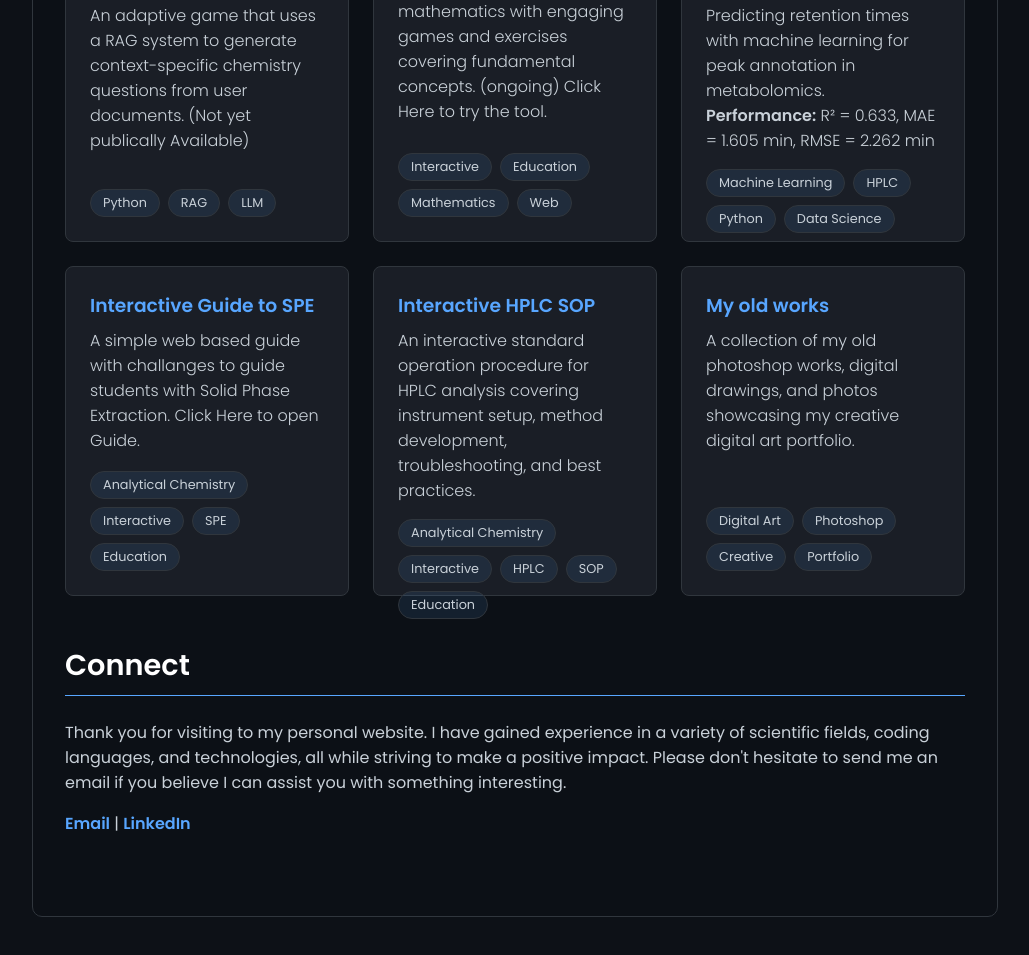
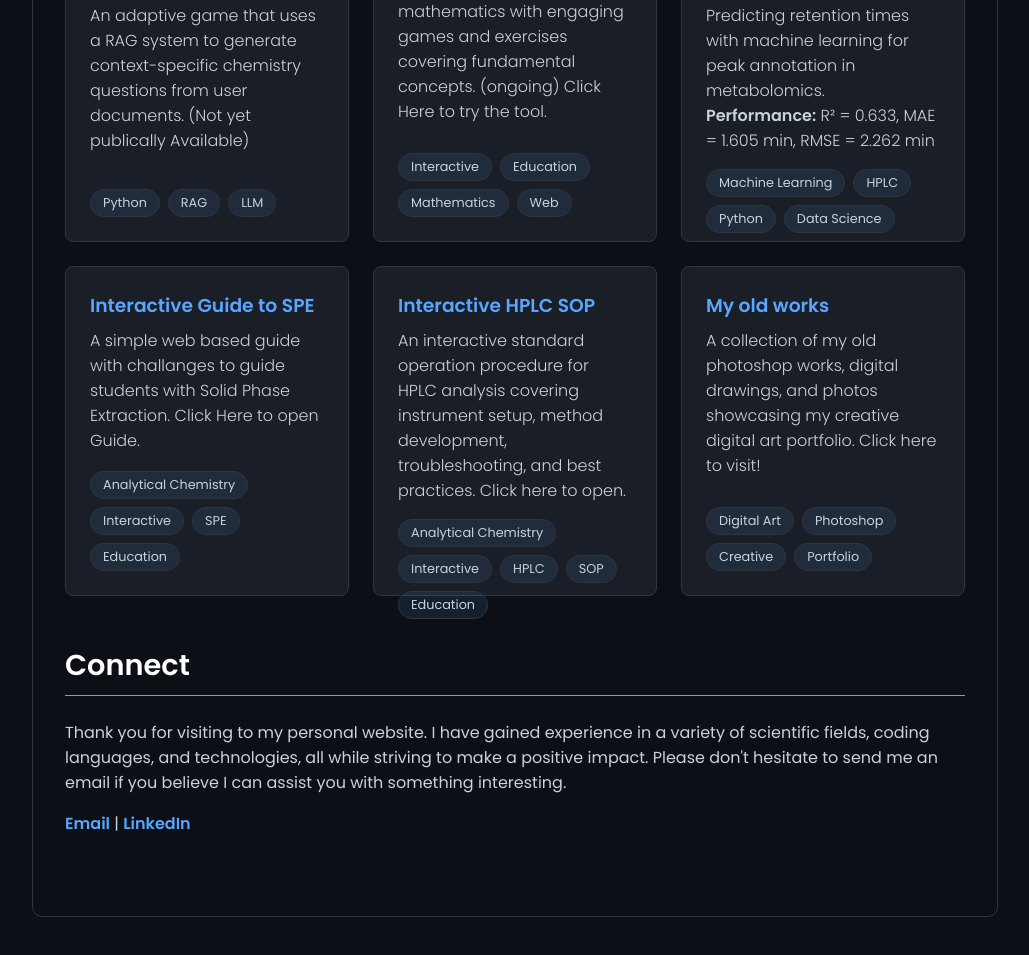
Before and after one commit to ChathuraRatnayake997/chathuraratnayake997.github.io, a plain HTML site: page index.html in a window 1280 px wide. Shown: the part 1463-2418 px from the top of the page, without its empty margins (125-1154 px from the left). Drawn offline with Linux system fonts and the light colour scheme.

Commit message:
Update index.html

```diff
--- a/index.html
+++ b/index.html
@@ -104,8 +104,8 @@
                     <a href="https://chathuraratnayake997.github.io/mathmaze/" target="_blank"><div class="node"><h3>Mathmaze</h3><p>An interactive tool to learn mathematics with engaging games and exercises covering fundamental concepts. (ongoing) Click Here to try the tool. </p><div class="project-tags"><span>Interactive</span><span>Education</span><span>Mathematics</span><span>Web</span></div></div></a>
                     <a href="https://chathuraratnayake997.github.io/Retention_Time_Prediction/" target="_blank"><div class="node"><h3>Chromatographic study to improve separation</h3><p>Predicting retention times with machine learning for peak annotation in metabolomics.</p><p><strong>Performance:</strong> R² = 0.633, MAE = 1.605 min, RMSE = 2.262 min</p><div class="project-tags"><span>Machine Learning</span><span>HPLC</span><span>Python</span><span>Data Science</span></div></div></a>
                     <a href="https://chathuraratnayake997.github.io/SPEGuide/" target="_blank"><div class="node"><h3>Interactive Guide to SPE</h3><p>A simple web based guide with challanges to guide students with Solid Phase Extraction. Click Here to open Guide. </p><div class="project-tags"><span>Analytical Chemistry</span><span>Interactive</span><span>SPE</span><span>Education</span></div></div></a>
-                    <a href="https://chathuraratnayake997.github.io/HPLCSOP/" target="_blank"><div class="node"><h3>Interactive HPLC SOP</h3><p>An interactive standard operation procedure for HPLC analysis covering instrument setup, method development, troubleshooting, and best practices.</p><div class="project-tags"><span>Analytical Chemistry</span><span>Interactive</span><span>HPLC</span><span>SOP</span><span>Education</span></div></div></a>
-                    <a href="https://chathuraratnayake997.github.io/chathuraOS/" target="_blank"><div class="node"><h3>My old works</h3><p>A collection of my old photoshop works, digital drawings, and photos showcasing my creative digital art portfolio.</p><div class="project-tags"><span>Digital Art</span><span>Photoshop</span><span>Creative</span><span>Portfolio</span></div></div></a>
+                    <a href="https://chathuraratnayake997.github.io/HPLCSOP/" target="_blank"><div class="node"><h3>Interactive HPLC SOP</h3><p>An interactive standard operation procedure for HPLC analysis covering instrument setup, method development, troubleshooting, and best practices. Click here to open. </p><div class="project-tags"><span>Analytical Chemistry</span><span>Interactive</span><span>HPLC</span><span>SOP</span><span>Education</span></div></div></a>
+                    <a href="https://chathuraratnayake997.github.io/chathuraOS/" target="_blank"><div class="node"><h3>My old works</h3><p>A collection of my old photoshop works, digital drawings, and photos showcasing my creative digital art portfolio. Click here to visit!</p><div class="project-tags"><span>Digital Art</span><span>Photoshop</span><span>Creative</span><span>Portfolio</span></div></div></a>
                 </div>
             </section>
             <section class="section" id="contact">
```
